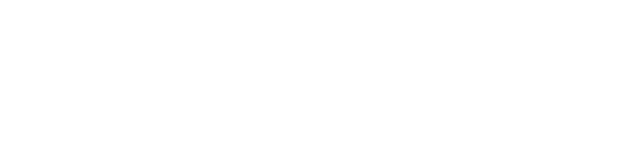
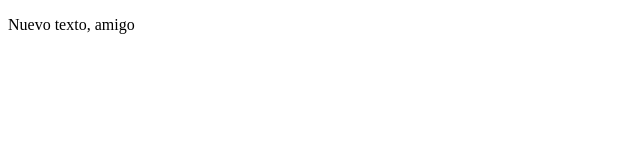
Before and after one commit to ariel151515/test, a plain HTML site: page contacto.html in a window 1280 px wide. Shown: the whole page, without its empty margins (0-640 px from the left). Drawn offline with Linux system fonts and the light colour scheme.

Commit message:
Guardado en la segunda rama

```diff
--- a/contacto.html
+++ b/contacto.html
@@ -7,6 +7,6 @@
     <title>contacto</title>
 </head>
 <body>
-
+    <p>Nuevo texto, amigo</p>
 </body>
 </html>
```
